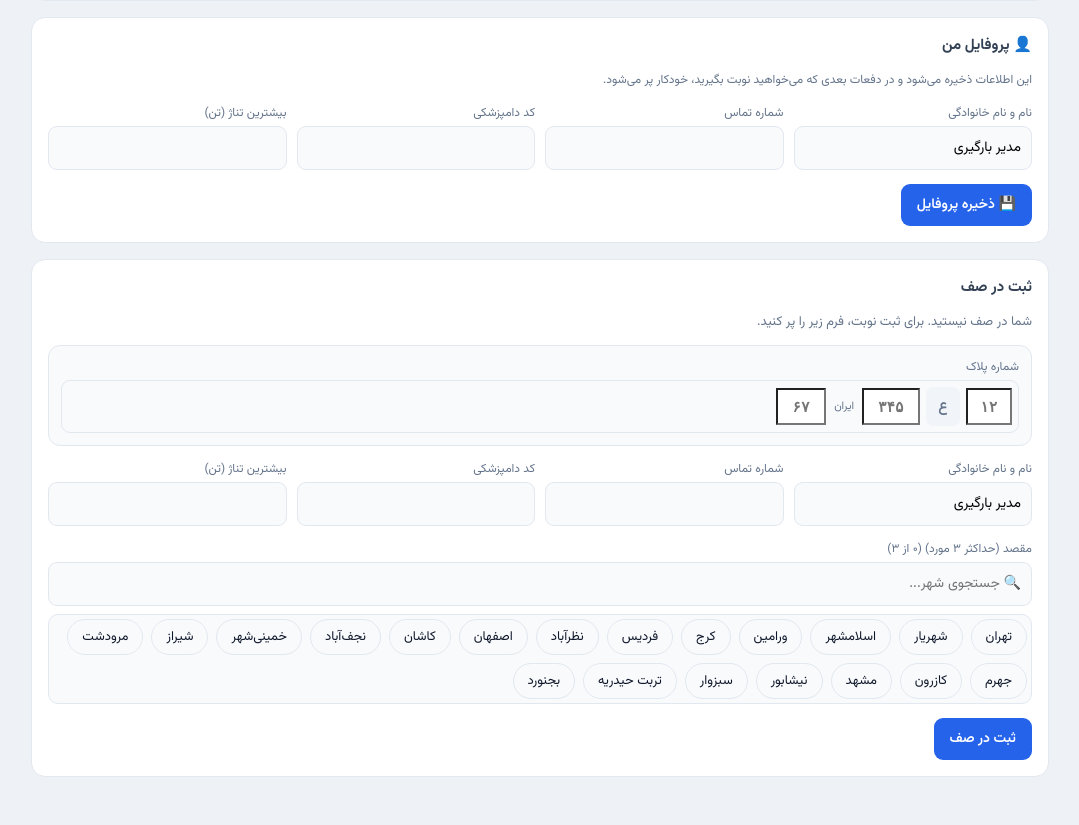
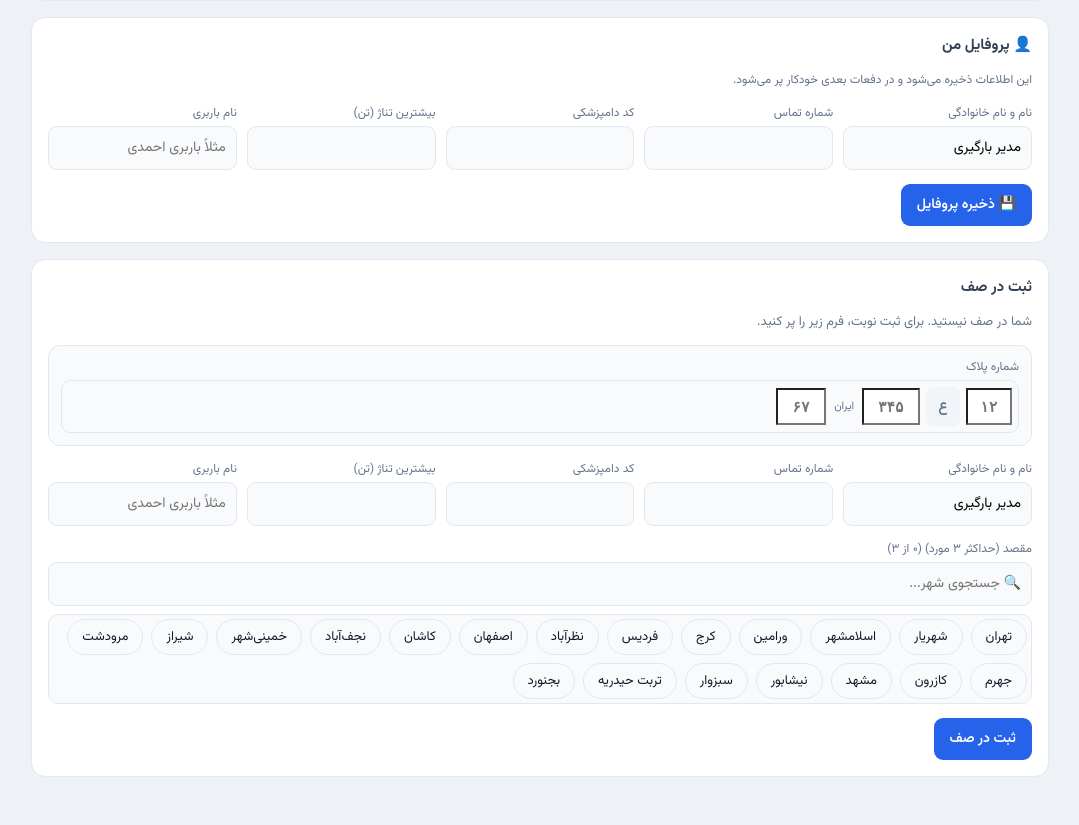
Before and after one commit to bozorgmehrgraphic/nobat, a Flask app: template templates/driver_dashboard.html in a window 1280 px wide. Shown: the part 169-994 px from the top of the page, without its empty margins (100-1179 px from the left). Run offline with Flask 3, Linux system fonts and the light colour scheme; the template is opened without the code that fills it: values that come from a table or form of the project are taken from there, others are empty; a user stored in the database is signed in; data comes from the database, SQL or seed files in the repository.

Commit message:
Update driver_dashboard.html

```diff
--- a/templates/driver_dashboard.html
+++ b/templates/driver_dashboard.html
@@ -9,7 +9,7 @@
 <div class="card">
   <h2>👤 پروفایل من</h2>
   <p class="muted" style="font-size:12px;line-height:1.9">
-    این اطلاعات ذخیره می‌شود و در دفعات بعدی که می‌خواهید نوبت بگیرید، خودکار پر می‌شود.
+    این اطلاعات ذخیره می‌شود و در دفعات بعدی خودکار پر می‌شود.
   </p>
   <form method="post" action="{{ url_for('driver_profile') }}">
     <div class="grid">
@@ -21,6 +21,8 @@
         <input type="tel" name="vet_code" value="{{ profile.vet_code if profile else '' }}" inputmode="numeric"></div>
       <div><label>بیشترین تناژ (تن)</label>
         <input type="tel" name="tonnage" value="{{ profile.tonnage if profile else '' }}" inputmode="decimal"></div>
+      <div><label>نام باربری</label>
+        <input type="text" name="barfoory" value="{{ profile.barfoory if profile else '' }}" placeholder="مثلاً باربری احمدی"></div>
     </div>
     <button class="btn-primary" type="submit" style="margin-top:14px">💾 ذخیره پروفایل</button>
   </form>
@@ -40,11 +42,12 @@
       <b>{{ expiry_text(entry) }}</b></div>
   </div>
   <div class="plate-view">{{ entry.plate_two|fa }} ع {{ entry.plate_three|fa }} ایران {{ entry.plate_city|fa }}</div>
+  {% if entry.barfoory %}<div style="margin-top:8px;font-size:13px;color:#64748b">باربری: <b>{{ entry.barfoory }}</b></div>{% endif %}
   <div class="tags">
     {% for x in entry.get_destinations() %}<span class="tag">{{ x }}</span>{% endfor %}
   </div>
   <div style="display:flex;gap:8px;margin-top:18px;flex-wrap:wrap">
-    <form method="post" action="{{ url_for('driver_extend') }}" style="display:inline" onsubmit="return confirm('تایمر نوبت شما تمدید شود؟ (۷ روز دیگر مهلت خواهید داشت)')">
+    <form method="post" action="{{ url_for('driver_extend') }}" style="display:inline" onsubmit="return confirm('تایمر نوبت شما تمدید شود؟')">
       <button class="btn-extend" type="submit">🔄 تمدید نوبت</button>
     </form>
     <form method="post" action="{{ url_for('driver_cancel') }}" style="display:inline" onsubmit="return confirm('از لغو نوبت مطمئن هستید؟')">
@@ -88,6 +91,8 @@
         <input type="tel" name="vet_code" value="{{ profile.vet_code if profile else '' }}" inputmode="numeric" required></div>
       <div><label>بیشترین تناژ (تن)</label>
         <input type="tel" name="tonnage" value="{{ profile.tonnage if profile else '' }}" inputmode="decimal" required></div>
+      <div><label>نام باربری</label>
+        <input type="text" name="barfoory" value="{{ profile.barfoory if profile else '' }}" placeholder="مثلاً باربری احمدی"></div>
     </div>
     <div style="margin-top:14px">
       <label>مقصد (حداکثر ۳ مورد) <span id="destCounter" style="font-weight:400;font-size:12px;color:#64748b">(۰ از ۳)</span></label>
```
